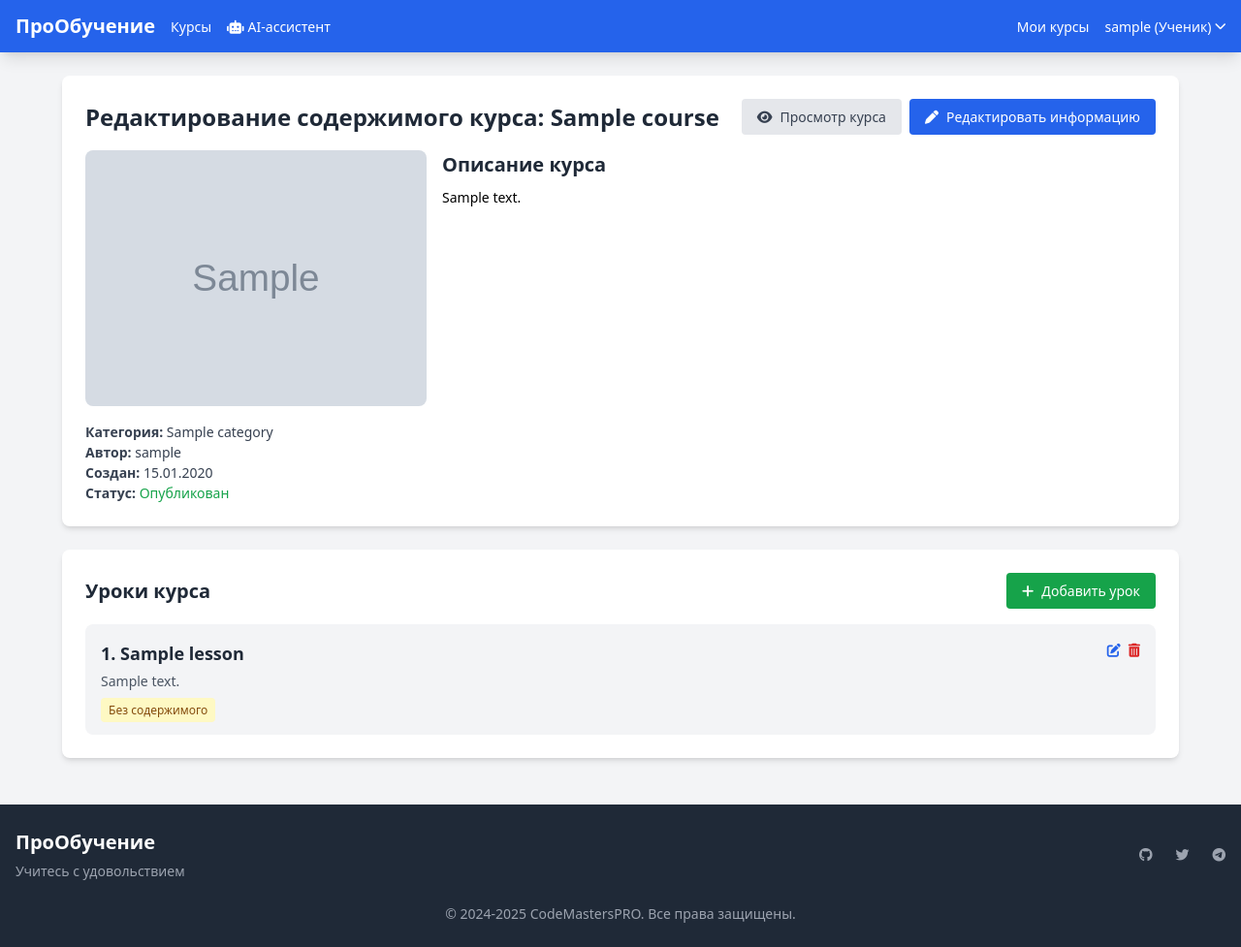
After one commit to Sagaidak-Yevgeniy/proobuchdev, a Django app: a page that uses templates/courses/course_edit_content.html in a window 1280 px wide. The commit adds this page. Shown: the whole page at 97% size. Run offline with Django 5.2, Linux system fonts and the light colour scheme; a user stored in the database is signed in; tables that the repository leaves empty hold one stand-in row (values such as "Sample post"); grey boxes marked "Sample" are stand-in pictures; parts of the project's set-up code (start-up, migrations or seed data) failed here and were passed over; some libraries are stand-ins or nearby versions.

Commit message:
Add course content editing functionality
Replit-Commit-Author: Agent
Replit-Commit-Session-Id: 27bd9cc6-dd37-49f3-809c-eaee9c710eaa
Replit-Commit-Screenshot-Url: https://storage.googleapis.com/screenshot-production-us-central1/dd7133e5-0784-467d-88f8-1237e43ae485/2cffdd66-1946-4d23-866b-9ae9b52b7ac3.jpg

```diff
--- a/courses/urls.py
+++ b/courses/urls.py
@@ -8,6 +8,7 @@ urlpatterns = [
     path('category/<slug:slug>/', views.category_detail, name='category_detail'),
     path('<slug:slug>/', views.course_detail, name='course_detail'),
     path('<slug:slug>/edit/', views.course_edit, name='course_edit'),
+    path('<slug:slug>/edit-content/', views.course_edit_content, name='course_edit_content'),
     path('<slug:slug>/delete/', views.course_delete, name='course_delete'),
     path('<slug:slug>/enroll/', views.course_enroll, name='course_enroll'),
 ]
--- a/courses/views.py
+++ b/courses/views.py
@@ -118,6 +118,91 @@ def course_edit(request, slug):
 
     return render(request, 'courses/course_edit.html', context)
 
+
+@login_required
+def course_edit_content(request, slug):
+    """Редактирование содержимого курса (уроки и материалы)"""
+    from django.db import models
+    from lessons.models import Lesson, LessonContent
+    from lessons.forms import LessonForm, LessonContentForm
+
+    course = get_object_or_404(Course, slug=slug)
+
+    # Проверка прав доступа
+    if request.user != course.author and not request.user.profile.role == 'admin':
+        messages.error(request, 'У вас нет прав для редактирования содержимого этого курса.')
+        return redirect('course_detail', slug=course.slug)
+
+    # Получаем все уроки курса с их содержимым
+    lessons = Lesson.objects.filter(course=course).order_by('order')
+
+    context = {
+        'course': course,
+        'lessons': lessons,
+        'title': 'Редактирование содержимого курса'
+    }
+
+    # Если это POST запрос для обновления урока
+    if request.method == 'POST' and 'lesson_id' in request.POST:
+        lesson_id = request.POST.get('lesson_id')
+        lesson = get_object_or_404(Lesson, id=lesson_id, course=course)
+
+        lesson_form = LessonForm(request.POST, instance=lesson)
+        if lesson_form.is_valid():
+            lesson_form.save()
+
+            # Если урок содержит содержимое, обновляем его
+            if hasattr(lesson, 'content'):
+                content_form = LessonContentForm(request.POST, instance=lesson.content)
+                if content_form.is_valid():
+                    content_form.save()
+            else:
+                # Создаем новое содержимое для урока
+                content_form = LessonContentForm(request.POST)
+                if content_form.is_valid():
+                    content = content_form.save(commit=False)
+                    content.lesson = lesson
+                    content.save()
+
+            messages.success(request, f'Урок "{lesson.title}" успешно обновлен!')
+            return redirect('course_edit_content', slug=course.slug)
+
+    # Если это POST запрос для создания нового урока
+    elif request.method == 'POST' and 'new_lesson' in request.POST:
+        lesson_form = LessonForm(request.POST)
+        content_form = LessonContentForm(request.POST)
+
+        if lesson_form.is_valid():
+            lesson = lesson_form.save(commit=False)
+            lesson.course = course
+
+            # Определяем порядковый номер для нового урока
+            if not lesson.order:
+                max_order = lessons.aggregate(models.Max('order'))['order__max'] or 0
+                lesson.order = max_order + 1
+
+            lesson.save()
+
+            if content_form.is_valid():
+                content = content_form.save(commit=False)
+                content.lesson = lesson
+                content.save()
+
+            messages.success(request, f'Новый урок "{lesson.title}" успешно создан!')
+            return redirect('course_edit_content', slug=course.slug)
+
+    # Если это POST запрос для удаления урока
+    elif request.method == 'POST' and 'delete_lesson' in request.POST:
+        lesson_id = request.POST.get('delete_lesson')
+        lesson = get_object_or_404(Lesson, id=lesson_id, course=course)
+        lesson_title = lesson.title
+        lesson.delete()
+
+        messages.success(request, f'Урок "{lesson_title}" успешно удален!')
+        return redirect('course_edit_content', slug=course.slug)
+
+    return render(request, 'courses/course_edit_content.html', context)
+
 @login_required
 def course_delete(request, slug):
     """Удаление курса (только для автора и администраторов)"""
--- a/templates/ai_assistant/chat_detail.html
+++ b/templates/ai_assistant/chat_detail.html
@@ -428,7 +428,7 @@ function submitFeedback(messageId) {
 
     const comment = document.getElementById(`feedback-comment-${messageId}`).value;
 
-    fetch(`{% url 'chat_feedback' session.id message_id=0 %}`.replace('0', messageId), {
+    fetch(`{% url 'chat_feedback' session_id=session.id message_id=0 %}`.replace('0', messageId), {
         method: 'POST',
         headers: {
             'Content-Type': 'application/json',
--- a/templates/courses/course_detail.html
+++ b/templates/courses/course_detail.html
@@ -70,7 +70,10 @@
                 <h2 class="text-xl font-semibold mb-4">Управление курсом</h2>
                 <div class="flex flex-wrap gap-3">
                     <a href="{% url 'course_edit' slug=course.slug %}" class="bg-blue-600 text-white py-2 px-4 rounded hover:bg-blue-700">
-                        <i class="fas fa-edit mr-2"></i>Редактировать курс
+                        <i class="fas fa-edit mr-2"></i>Основная информация
+                    </a>
+                    <a href="{% url 'course_edit_content' slug=course.slug %}" class="bg-indigo-600 text-white py-2 px-4 rounded hover:bg-indigo-700">
+                        <i class="fas fa-list-alt mr-2"></i>Редактировать содержимое
                     </a>
                     <a href="{% url 'lesson_create' course_id=course.id %}" class="bg-green-600 text-white py-2 px-4 rounded hover:bg-green-700">
                         <i class="fas fa-plus mr-2"></i>Добавить урок
--- /dev/null
+++ b/templates/courses/course_edit_content.html
@@ -0,0 +1,299 @@
+{% extends 'base.html' %}
+
+{% block title %}{{ title }} - {{ course.title }}{% endblock %}
+
+{% block extra_css %}
+<style>
+    .lesson-card {
+        transition: all 0.3s ease;
+    }
+
+    .lesson-card:hover {
+        transform: translateY(-3px);
+        box-shadow: 0 10px 20px rgba(0, 0, 0, 0.1);
+    }
+
+    .lesson-form {
+        display: none;
+    }
+
+    .lesson-form.active {
+        display: block;
+    }
+
+    .content-type-options {
+        display: none;
+    }
+
+    .content-type-options.active {
+        display: block;
+    }
+
+    .close-form {
+        position: absolute;
+        top: 1rem;
+        right: 1rem;
+        cursor: pointer;
+    }
+</style>
+{% endblock %}
+
+{% block content %}
+<div class="max-w-6xl mx-auto">
+    <div class="bg-white dark:bg-gray-800 p-6 rounded-lg shadow-md mb-6">
+        <div class="flex justify-between items-center mb-4">
+            <h1 class="text-2xl font-bold text-gray-800 dark:text-gray-200">{{ title }}: {{ course.title }}</h1>
+            <div class="flex space-x-2">
+                <a href="{% url 'course_detail' slug=course.slug %}" class="bg-gray-200 text-gray-700 py-2 px-4 rounded hover:bg-gray-300 dark:bg-gray-700 dark:text-gray-300 dark:hover:bg-gray-600">
+                    <i class="fas fa-eye mr-2"></i>Просмотр курса
+                </a>
+                <a href="{% url 'course_edit' slug=course.slug %}" class="bg-blue-600 text-white py-2 px-4 rounded hover:bg-blue-700 dark:hover:bg-blue-800">
+                    <i class="fas fa-pen mr-2"></i>Редактировать информацию
+                </a>
+            </div>
+        </div>
+
+        <div class="flex flex-col md:flex-row">
+            <div class="w-full md:w-1/3 mb-4 md:mb-0 md:pr-4">
+                <img src="{{ course.cover_image.url }}" alt="{{ course.title }}" class="w-full rounded-lg">
+                <div class="mt-4 text-gray-700 dark:text-gray-300">
+                    <p><strong>Категория:</strong> {{ course.category.name }}</p>
+                    <p><strong>Автор:</strong> {{ course.author.username }}</p>
+                    <p><strong>Создан:</strong> {{ course.created_at|date:"d.m.Y" }}</p>
+                    <p><strong>Статус:</strong> {% if course.is_published %}<span class="text-green-600 dark:text-green-400">Опубликован</span>{% else %}<span class="text-red-600 dark:text-red-400">Черновик</span>{% endif %}</p>
+                </div>
+            </div>
+            <div class="w-full md:w-2/3">
+                <h2 class="text-xl font-semibold mb-2 text-gray-800 dark:text-gray-200">Описание курса</h2>
+                <div class="prose dark:prose-invert mb-4">
+                    {{ course.description|linebreaks }}
+                </div>
+            </div>
+        </div>
+    </div>
+
+    <!-- Список уроков курса -->
+    <div class="bg-white dark:bg-gray-800 p-6 rounded-lg shadow-md mb-6">
+        <div class="flex justify-between items-center mb-4">
+            <h2 class="text-xl font-semibold text-gray-800 dark:text-gray-200">Уроки курса</h2>
+            <button id="add-lesson-btn" class="bg-green-600 text-white py-2 px-4 rounded hover:bg-green-700">
+                <i class="fas fa-plus mr-2"></i>Добавить урок
+            </button>
+        </div>
+
+        {% if lessons %}
+            <div class="space-y-4">
+                {% for lesson in lessons %}
+                    <div class="lesson-card bg-gray-100 dark:bg-gray-700 p-4 rounded-lg">
+                        <div class="flex justify-between items-start">
+                            <div>
+                                <h3 class="text-lg font-semibold text-gray-800 dark:text-gray-200">{{ lesson.order }}. {{ lesson.title }}</h3>
+                                <p class="text-gray-600 dark:text-gray-400 mt-1">{{ lesson.description }}</p>
+
+                                {% if lesson.content %}
+                                    <div class="mt-2">
+                                        <span class="bg-blue-100 text-blue-800 text-xs px-2 py-1 rounded dark:bg-blue-800 dark:text-blue-100">
+                                            {{ lesson.content.get_content_type_display }}
+                                        </span>
+                                    </div>
+                                {% else %}
+                                    <div class="mt-2">
+                                        <span class="bg-yellow-100 text-yellow-800 text-xs px-2 py-1 rounded dark:bg-yellow-800 dark:text-yellow-100">
+                                            Без содержимого
+                                        </span>
+                                    </div>
+                                {% endif %}
+                            </div>
+                            <div class="flex space-x-2">
+                                <button class="edit-lesson-btn text-blue-600 hover:text-blue-800 dark:text-blue-400 dark:hover:text-blue-300" data-lesson-id="{{ lesson.id }}">
+                                    <i class="fas fa-edit"></i>
+                                </button>
+                                <form method="post" class="inline">
+                                    {% csrf_token %}
+                                    <input type="hidden" name="delete_lesson" value="{{ lesson.id }}">
+                                    <button type="submit" class="text-red-600 hover:text-red-800 dark:text-red-400 dark:hover:text-red-300" onclick="return confirm('Вы уверены, что хотите удалить урок?')">
+                                        <i class="fas fa-trash-alt"></i>
+                                    </button>
+                                </form>
+                            </div>
+                        </div>
+                    </div>
+
+                    <!-- Форма редактирования урока -->
+                    <div id="edit-lesson-form-{{ lesson.id }}" class="lesson-form bg-white dark:bg-gray-800 p-6 rounded-lg shadow-lg relative mt-2 mb-6">
+                        <span class="close-form text-gray-600 hover:text-gray-800 dark:text-gray-400 dark:hover:text-gray-200">
+                            <i class="fas fa-times"></i>
+                        </span>
+                        <h3 class="text-lg font-semibold mb-4 text-gray-800 dark:text-gray-200">Редактировать урок</h3>
+                        <form method="post">
+                            {% csrf_token %}
+                            <input type="hidden" name="lesson_id" value="{{ lesson.id }}">
+
+                            <div class="grid grid-cols-1 md:grid-cols-2 gap-4 mb-4">
+                                <div>
+                                    <label class="block text-gray-700 dark:text-gray-300 font-medium mb-2">Название урока</label>
+                                    <input type="text" name="title" value="{{ lesson.title }}" class="form-input w-full" required>
+                                </div>
+                                <div>
+                                    <label class="block text-gray-700 dark:text-gray-300 font-medium mb-2">Порядковый номер</label>
+                                    <input type="number" name="order" value="{{ lesson.order }}" class="form-input w-full" min="1" required>
+                                </div>
+                            </div>
+
+                            <div class="mb-4">
+                                <label class="block text-gray-700 dark:text-gray-300 font-medium mb-2">Описание</label>
+                                <textarea name="description" rows="3" class="form-textarea w-full">{{ lesson.description }}</textarea>
+                            </div>
+
+                            <div class="mb-4">
+                                <label class="block text-gray-700 dark:text-gray-300 font-medium mb-2">Тип содержимого</label>
+                                <select name="content_type" class="form-select w-full content-type-select">
+                                    <option value="text" {% if lesson.content and lesson.content.content_type == 'text' %}selected{% endif %}>Текст</option>
+                                    <option value="video" {% if lesson.content and lesson.content.content_type == 'video' %}selected{% endif %}>Видео</option>
+                                    <option value="code" {% if lesson.content and lesson.content.content_type == 'code' %}selected{% endif %}>Код</option>
+                                    <option value="assignment" {% if lesson.content and lesson.content.content_type == 'assignment' %}selected{% endif %}>Задание</option>
+                                </select>
+                            </div>
+
+                            <div class="content-type-options content-text {% if not lesson.content or lesson.content.content_type == 'text' or lesson.content.content_type == 'code' %}active{% endif %}">
+                                <label class="block text-gray-700 dark:text-gray-300 font-medium mb-2">Содержимое</label>
+                                <textarea name="content" rows="6" class="form-textarea w-full">{% if lesson.content %}{{ lesson.content.content }}{% endif %}</textarea>
+                            </div>
+
+                            <div class="content-type-options content-video {% if lesson.content and lesson.content.content_type == 'video' %}active{% endif %}">
+                                <label class="block text-gray-700 dark:text-gray-300 font-medium mb-2">Ссылка на видео (YouTube, Vimeo)</label>
+                                <input type="url" name="video_url" value="{% if lesson.content %}{{ lesson.content.video_url }}{% endif %}" class="form-input w-full" placeholder="https://www.youtube.com/watch?v=...">
+                            </div>
+
+                            <div class="flex justify-end mt-4">
+                                <button type="submit" class="bg-blue-600 text-white py-2 px-6 rounded-md hover:bg-blue-700 focus:outline-none focus:ring-2 focus:ring-blue-500 focus:ring-offset-2">
+                                    Сохранить изменения
+                                </button>
+                            </div>
+                        </form>
+                    </div>
+                {% endfor %}
+            </div>
+        {% else %}
+            <div class="text-center py-8 text-gray-600 dark:text-gray-400">
+                <div class="text-5xl mb-4"><i class="fas fa-book"></i></div>
+                <p>В этом курсе пока нет уроков</p>
+            </div>
+        {% endif %}
+    </div>
+
+    <!-- Форма добавления нового урока -->
+    <div id="new-lesson-form" class="lesson-form bg-white dark:bg-gray-800 p-6 rounded-lg shadow-lg relative mb-6">
+        <span class="close-form text-gray-600 hover:text-gray-800 dark:text-gray-400 dark:hover:text-gray-200">
+            <i class="fas fa-times"></i>
+        </span>
+        <h3 class="text-lg font-semibold mb-4 text-gray-800 dark:text-gray-200">Добавить новый урок</h3>
+        <form method="post">
+            {% csrf_token %}
+            <input type="hidden" name="new_lesson" value="1">
+
+            <div class="grid grid-cols-1 md:grid-cols-2 gap-4 mb-4">
+                <div>
+                    <label class="block text-gray-700 dark:text-gray-300 font-medium mb-2">Название урока</label>
+                    <input type="text" name="title" class="form-input w-full" required>
+                </div>
+                <div>
+                    <label class="block text-gray-700 dark:text-gray-300 font-medium mb-2">Порядковый номер</label>
+                    <input type="number" name="order" class="form-input w-full" min="1" value="{{ lessons.count|add:1 }}">
+                </div>
+            </div>
+
+            <div class="mb-4">
+                <label class="block text-gray-700 dark:text-gray-300 font-medium mb-2">Описание</label>
+                <textarea name="description" rows="3" class="form-textarea w-full"></textarea>
+            </div>
+
+            <div class="mb-4">
+                <label class="block text-gray-700 dark:text-gray-300 font-medium mb-2">Тип содержимого</label>
+                <select name="content_type" class="form-select w-full content-type-select">
+                    <option value="text">Текст</option>
+                    <option value="video">Видео</option>
+                    <option value="code">Код</option>
+                    <option value="assignment">Задание</option>
+                </select>
+            </div>
+
+            <div class="content-type-options content-text active">
+                <label class="block text-gray-700 dark:text-gray-300 font-medium mb-2">Содержимое</label>
+                <textarea name="content" rows="6" class="form-textarea w-full"></textarea>
+            </div>
+
+            <div class="content-type-options content-video">
+                <label class="block text-gray-700 dark:text-gray-300 font-medium mb-2">Ссылка на видео (YouTube, Vimeo)</label>
+                <input type="url" name="video_url" class="form-input w-full" placeholder="https://www.youtube.com/watch?v=...">
+            </div>
+
+            <div class="flex justify-end mt-4">
+                <button type="submit" class="bg-green-600 text-white py-2 px-6 rounded-md hover:bg-green-700 focus:outline-none focus:ring-2 focus:ring-green-500 focus:ring-offset-2">
+                    Добавить урок
+                </button>
+            </div>
+        </form>
+    </div>
+</div>
+{% endblock %}
+
+{% block extra_js %}
+<script>
+document.addEventListener('DOMContentLoaded', function() {
+    // Обработчик для кнопки добавления урока
+    const addLessonBtn = document.getElementById('add-lesson-btn');
+    const newLessonForm = document.getElementById('new-lesson-form');
+
+    addLessonBtn.addEventListener('click', function() {
+        newLessonForm.classList.add('active');
+        scrollToElement(newLessonForm);
+    });
+
+    // Обработчик для кнопок редактирования урока
+    const editButtons = document.querySelectorAll('.edit-lesson-btn');
+    editButtons.forEach(button => {
+        button.addEventListener('click', function() {
+            const lessonId = this.getAttribute('data-lesson-id');
+            const form = document.getElementById(`edit-lesson-form-${lessonId}`);
+            form.classList.add('active');
+            scrollToElement(form);
+        });
+    });
+
+    // Обработчик для кнопок закрытия форм
+    const closeButtons = document.querySelectorAll('.close-form');
+    closeButtons.forEach(button => {
+        button.addEventListener('click', function() {
+            const form = this.closest('.lesson-form');
+            form.classList.remove('active');
+        });
+    });
+
+    // Обработчик для выбора типа содержимого
+    const contentTypeSelects = document.querySelectorAll('.content-type-select');
+    contentTypeSelects.forEach(select => {
+        select.addEventListener('change', function() {
+            const form = this.closest('form');
+            const contentOptions = form.querySelectorAll('.content-type-options');
+            contentOptions.forEach(option => option.classList.remove('active'));
+
+            const selectedType = this.value;
+            if (selectedType === 'video') {
+                form.querySelector('.content-video').classList.add('active');
+            } else {
+                form.querySelector('.content-text').classList.add('active');
+            }
+        });
+    });
+
+    // Функция для прокрутки к элементу
+    function scrollToElement(element) {
+        window.scrollTo({
+            top: element.offsetTop - 100,
+            behavior: 'smooth'
+        });
+    }
+});
+</script>
+{% endblock %}
```
Also changed, not shown: attached_assets/image_1744181088892.png (added), attached_assets/image_1744181100553.png (added).
